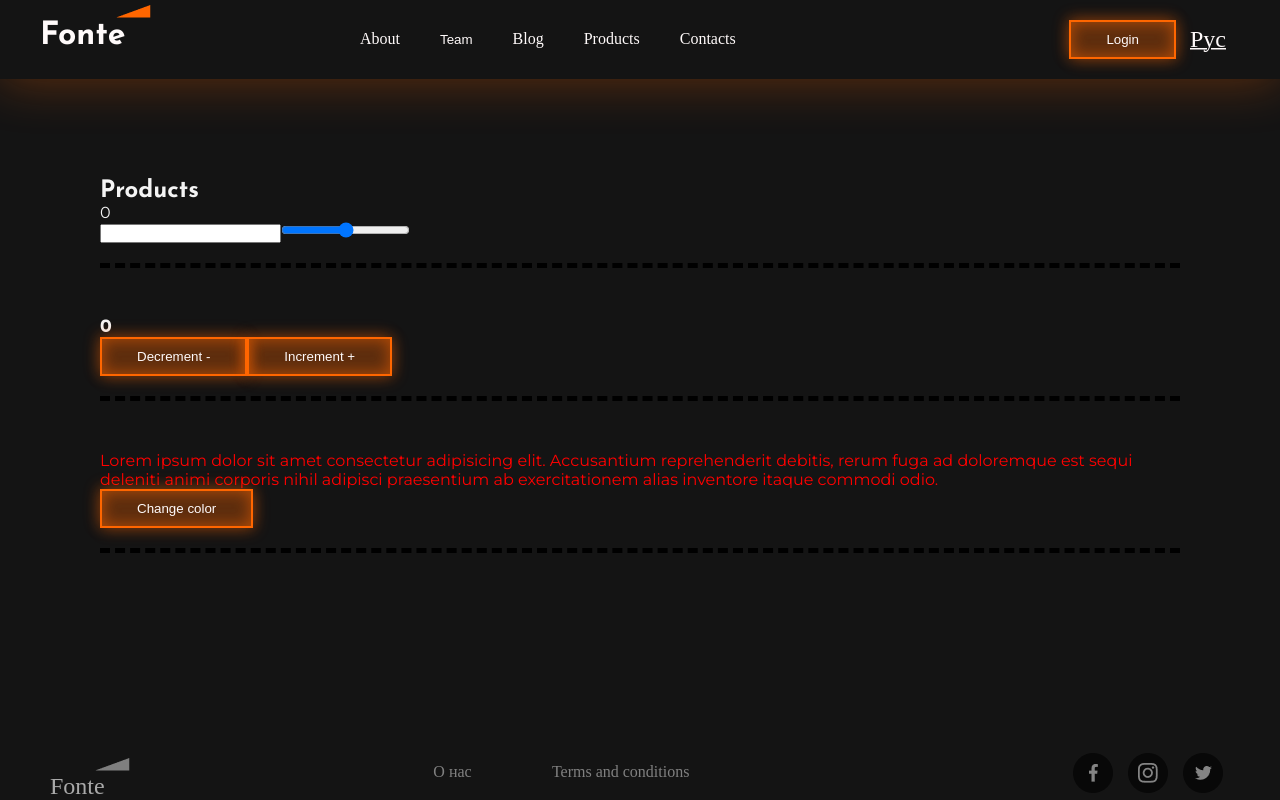
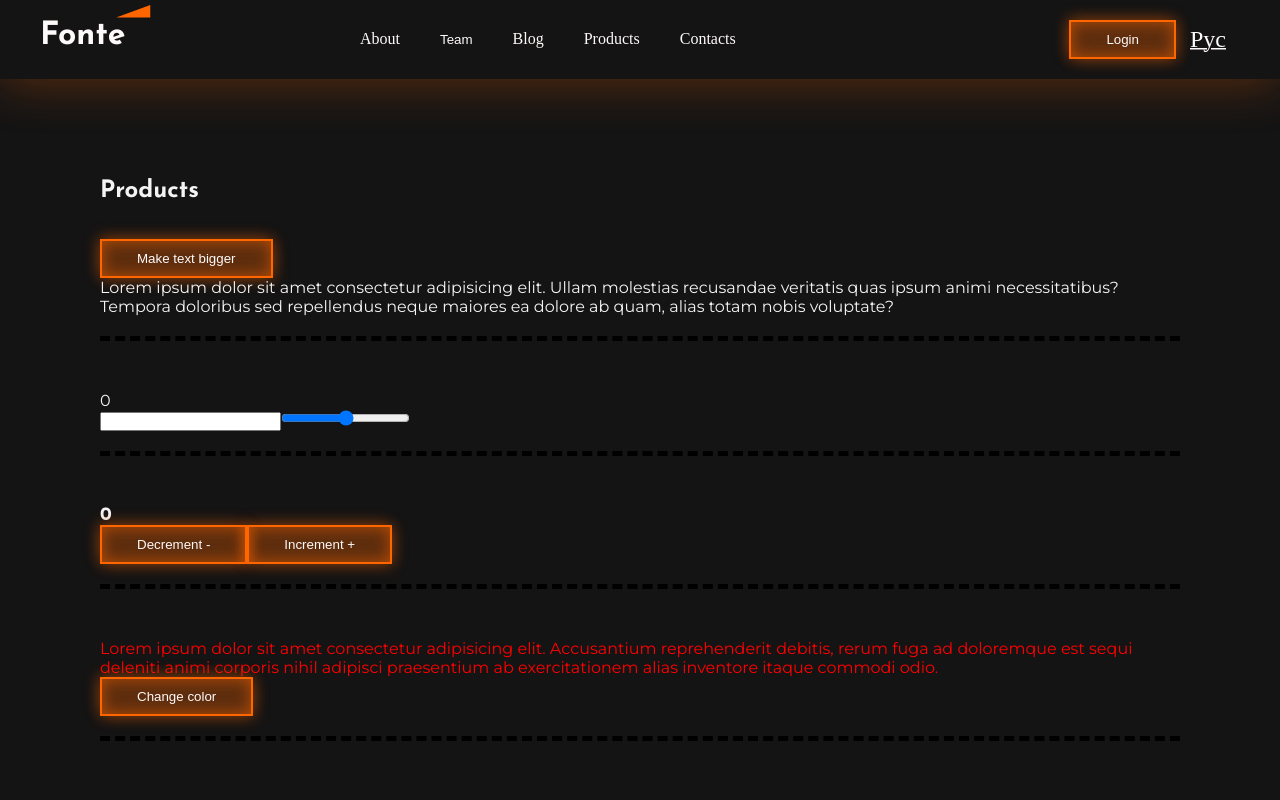
Before and after one commit to AlisherXujanov/Fullstack13, a React (Create React App) app in the folder frontend/: page /products in a window 1280 px wide. Shown: the top 800 px of the page. Built offline with nearby package versions, Linux system fonts and the light colour scheme.

Commit message:
used reducer for fontSize

```diff
--- a/frontend/src/components/Products/index.jsx
+++ b/frontend/src/components/Products/index.jsx
@@ -32,12 +32,27 @@
             'black', 'white', 'gray', 'cyan',
             'magenta', 'lime', 'olive', 'maroon',
         ]
-        setColor("yellow")
+        let random_index = Math.floor(Math.random() * colors.length)
+        setColor(colors[random_index])
     }
 
     return (
         <div id="products-wrapper">
             <h2>Products</h2>
+            <br />
+            <br />
+
+            <div className="container">
+                <div style={{fontSize: state.fontSize+"px"}}>
+                    <button className="warning-btn" onClick={() => {
+                            dispatch({type: 'text_bigger'})
+                        }}
+                    >
+                        Make text bigger
+                    </button>
+                    <p>Lorem ipsum dolor sit amet consectetur adipisicing elit. Ullam molestias recusandae veritatis quas ipsum animi necessitatibus? Tempora doloribus sed repellendus neque maiores ea dolore ab quam, alias totam nobis voluptate?</p>
+                </div>
+            </div>
 
             <div className="container">
                 <p>{state.text}</p>
--- a/frontend/src/store/helpers.js
+++ b/frontend/src/store/helpers.js
@@ -8,12 +8,13 @@
             return { ...state, counter: state.counter - 1 }
         case "increment":
             return { ...state, counter: state.counter + 1 }
+        case "text_bigger":
+            return { ...state, fontSize: state.fontSize + 2 }
         default:
             return state
     }
 }
 
-
 export {
     globalReducer
 }
--- a/frontend/src/store/index.js
+++ b/frontend/src/store/index.js
@@ -3,7 +3,8 @@
 const initialState = {
     text: "",
     range: 0,
-    counter: 0
+    counter: 0,
+    fontSize: 16,
 }
 
 export {
```
